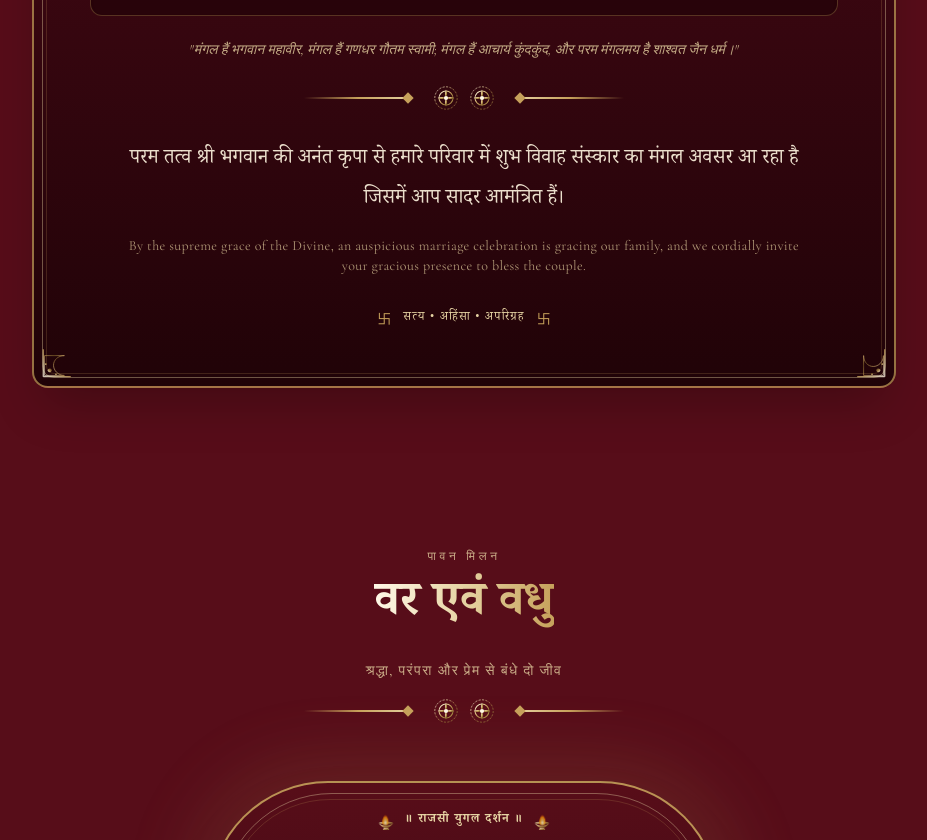
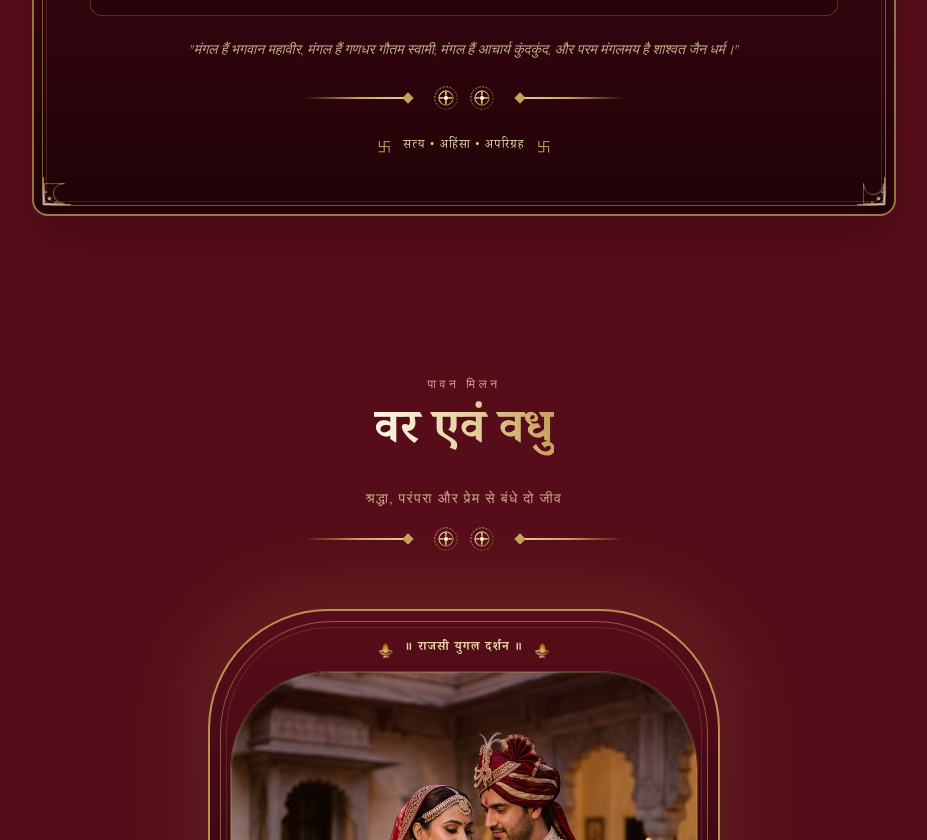
Before and after one commit to Eshbanoliver/wedding-card-design, a React (Vite) app: page / in a window 1280 px wide. Shown: the part 1520-2360 px from the top of the page, without its empty margins (176-1103 px from the left). Built offline with nearby package versions, Linux system fonts and the light colour scheme; a web font is replaced by a local one.

Commit message:
updated files

```diff
--- a/src/components/Mangalacharan.tsx
+++ b/src/components/Mangalacharan.tsx
@@ -57,25 +57,14 @@ export const Mangalacharan: React.FC = () => {
           </div>
 
           {/* English Meaning of the Sacred Shloka for Universal Appreciation */}
-          <p className="font-cormorant italic text-xs sm:text-sm text-gold-champagne/80 max-w-xl mx-auto mb-6">
+          <p className="font-cormorant italic text-xs sm:text-sm text-gold-champagne/80 max-w-xl mx-auto mb-4">
             {t.mangalacharanMeaning}
           </p>
 
           <GoldDivider className="my-4 max-w-xs mx-auto" />
 
-          {/* Sacred Invitation Message */}
-          <div className="mt-6 max-w-2xl mx-auto">
-            <p className="font-devanagari text-base sm:text-lg md:text-xl text-cream/95 leading-[1.8] md:leading-[2] py-1">
-              {t.invitationMsg}
-            </p>
-
-            <p className="font-cormorant text-xs sm:text-sm text-gold-champagne/70 mt-3 tracking-wide">
-              {t.invitationMsgEn}
-            </p>
-          </div>
-
           {/* Bottom Auspicious Blessing Mark */}
-          <div className="mt-8 flex justify-center items-center gap-3 text-gold-antique text-sm">
+          <div className="mt-6 flex justify-center items-center gap-3 text-gold-antique text-sm">
             <span>卐</span>
             <span className="font-devanagari text-xs tracking-widest text-gold-champagne leading-normal py-0.5">
               {t.jainValues}
```
